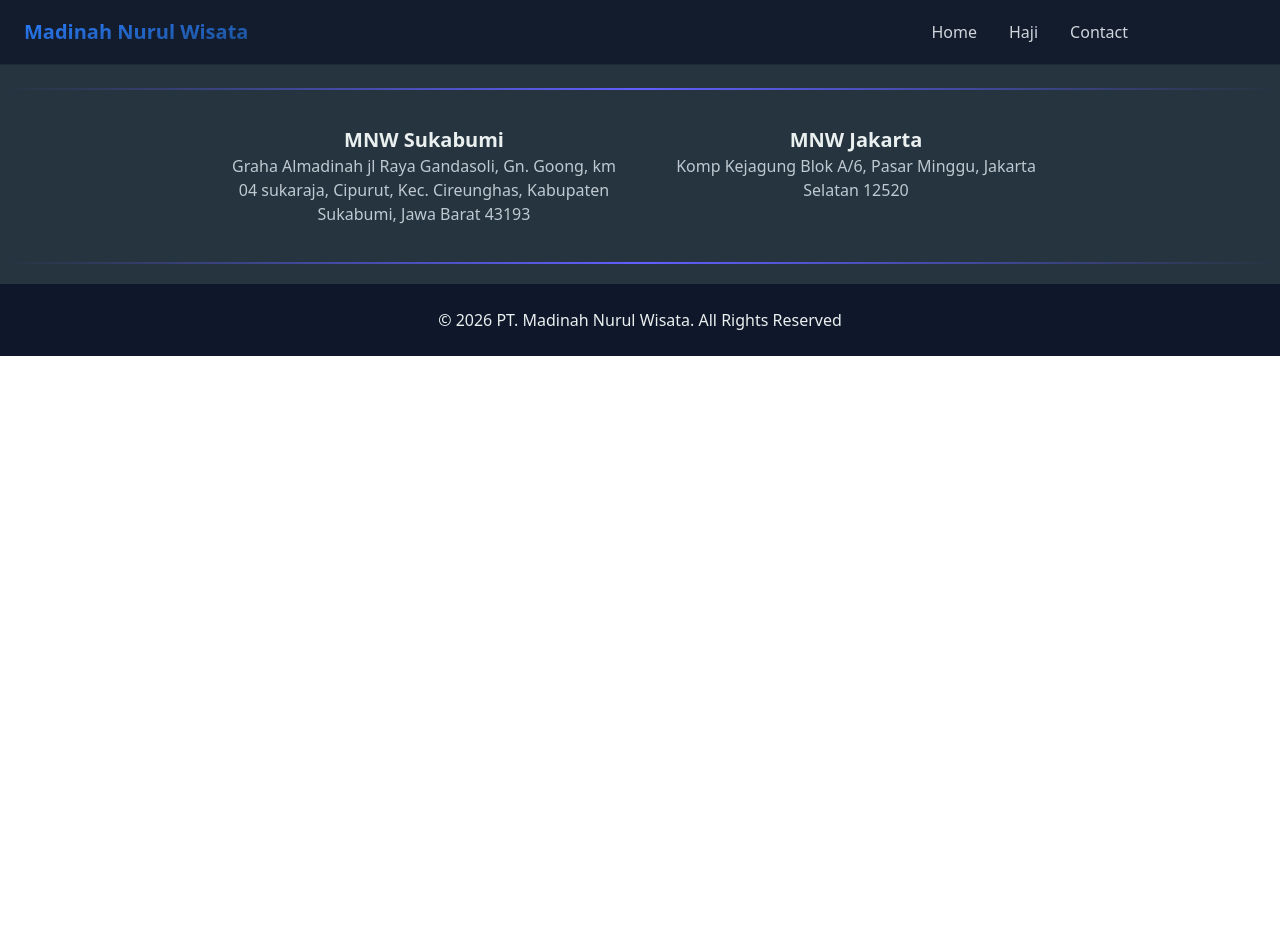
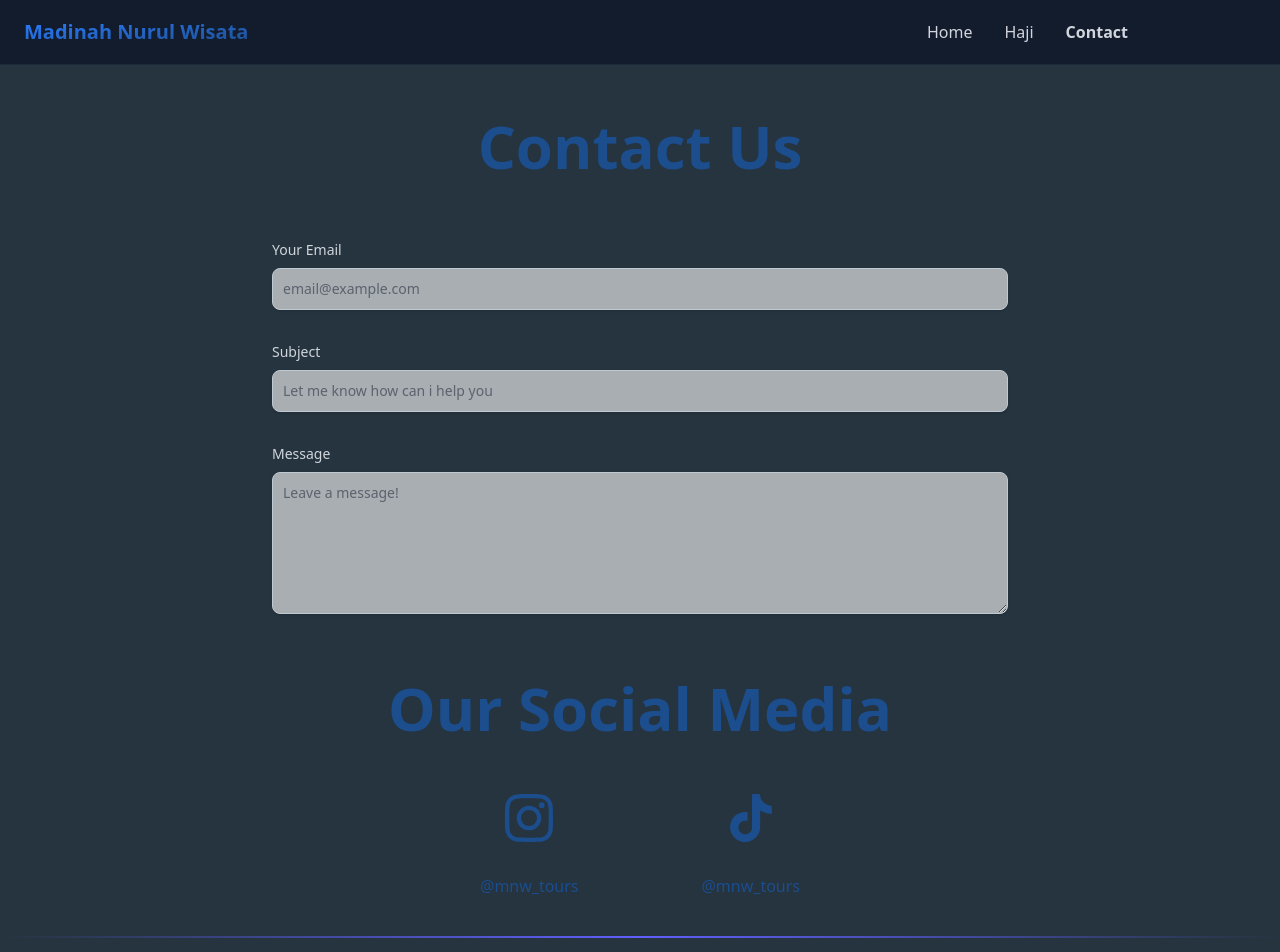
Before and after one commit to darwisyf/mnw-tours, a Vue app: page /Contacts in a window 1280 px wide. Shown: the top 952 px of the page. Before the commit the page ends 800 px from the top, so only its background shows below. Built offline with nearby package versions, Linux system fonts and the light colour scheme; some icons are missing.

Commit message:
added contacts and some changes

```diff
--- a/src/App.vue
+++ b/src/App.vue
@@ -1,17 +1,16 @@
 <template>
-  <div class="h-max bg-primary dark:bg-primary-dark">
-    <Navbar />
-    <main class="pt-17">
+  <div class="min-h-screen bg-primary dark:bg-primary-dark flex flex-col">
+    <header>
+      <Navbar />
+    </header>
+    <main class="pt-17 flex-1">
       <RouterView />
     </main>
-    <Divider />
     <Address />
-    <Divider />
     <Footer />
   </div>
 </template>
 <script setup>
-import Divider from "./components/Divider.vue";
 import Navbar from "./components/Navbar.vue";
 import Address from "./layouts/Address.vue";
 import Footer from "./layouts/Footer.vue";
--- a/src/components/Card.vue
+++ b/src/components/Card.vue
@@ -3,7 +3,7 @@
     class="w-min p-1 bg-linear-to-r hover:bg-linear-to-l from-blue-500 to-tertiary rounded-[20px] group transition hover:scale-105"
   >
     <div
-      class="p-4 flex w-xs sm:w-md md:w-lg h-24 items-center rounded-2xl bg-white dark:bg-secondary"
+      class="p-4 flex w-xs md:w-sm lg:w-md h-24 items-center rounded-2xl bg-white dark:bg-secondary"
     >
       <!-- Visual -->
       <div class="gap-4 shrink-0">
--- /dev/null
+++ b/src/components/Inputs.vue
@@ -0,0 +1,54 @@
+<template>
+  <div class="relative z-10">
+    <label
+      :for="id"
+      class="block mb-2 text-sm font-medium text-gray-900 dark:text-gray-300"
+    >
+      {{ label }}
+    </label>
+    <component
+      :is="type === 'textarea' ? 'textarea' : 'input'"
+      :id="id"
+      :rows="type === 'textarea' ? rows : undefined"
+      :placeholder="placeholder"
+      :value="modelValue"
+      @input="updateValue"
+      class="shadow-sm text-gray-900 text-sm rounded-lg block w-full p-2.5 focus:ring-primary-500 focus:border-primary-500 border border-secondary dark:bg-[#ffffff99] bg-secondary hover:border-tertiary transition"
+    >
+    </component>
+  </div>
+</template>
+<script setup>
+defineProps({
+  modelValue: {
+    type: String,
+    default: "",
+  },
+  id: {
+    type: String,
+    required: true,
+  },
+  label: {
+    type: String,
+    required: true,
+  },
+  type: {
+    type: String,
+    default: "text",
+  },
+  placeholder: {
+    type: String,
+    default: "",
+  },
+  rows: {
+    type: Number,
+    default: 4,
+  },
+});
+
+const emit = defineEmits(["update:modelValue"]);
+
+const updateValue = (event) => {
+  emit("update:modelValue", event.target.value);
+};
+</script>
--- a/src/layouts/About.vue
+++ b/src/layouts/About.vue
@@ -9,7 +9,7 @@
       loading="lazy"
     />
 
-    <div>
+    <div class="text-center md:text-start">
       <h2 class="text-3xl font-bold mb-4 text-tertiary dark:text-primary">
         About Us
       </h2>
@@ -20,7 +20,7 @@
         explicabo!
       </p>
 
-      <div class="grid  gap-3">
+      <div class="grid gap-3 justify-center md:justify-start">
         <Card v-for="(item, index) in abouts" :key="index" v-bind="item" />
       </div>
     </div>
--- a/src/layouts/Address.vue
+++ b/src/layouts/Address.vue
@@ -1,21 +1,28 @@
 <template>
+  <Divider />
+
   <section class="grid md:flex justify-center">
     <div
       v-for="element in addresses"
       :key="element.id"
       class="max-w-sm mx-6 my-4"
     >
-      <!-- City -->
+      <!-- Branch Title -->
       <h3 class="font-bold text-xl text-tertiary dark:text-primary text-center">
         {{ element.title }}
       </h3>
       <!-- Full Address -->
-      <p class="text-center text-gray-800 dark:text-secondary">{{ element.description }}</p>
+      <p class="text-center text-gray-800 dark:text-secondary">
+        {{ element.description }}
+      </p>
     </div>
   </section>
+
+  <Divider />
 </template>
 <script setup>
 import { ref } from "vue";
+import Divider from "../components/Divider.vue";
 
 const addresses = ref([
   {
--- a/src/layouts/Footer.vue
+++ b/src/layouts/Footer.vue
@@ -1,8 +1,25 @@
 <template>
-  <div class="relative w-full bg-white dark:bg-[#0f172a]">
-    <h4 class="text-tertiary dark:text-primary text-center py-6">
-      © 2026 PT. Madinah Nurul Wisata. All Rights Reserved
-    </h4>
-  </div>
+  <footer
+    class="relative w-full bg-white dark:bg-[#0f172a] flex justify-between items-center px-8"
+  >
+    <div class="flex items-center gap-3">
+      <div>
+        <img :src="logoPic" alt="Logo" class="w-10" loading="lazy" />
+      </div>
+      <div class="text-tertiary dark:text-primary">
+        <p>Izin Haji: KMA No. 41/2024</p>
+        <p>Izin Umroh: 91203190614630002</p>
+      </div>
+    </div>
+    <div class="">
+      <h4 class="text-tertiary dark:text-primary text-center py-6">
+        © {{ year }} PT. Madinah Nurul Wisata. All Rights Reserved
+      </h4>
+    </div>
+  </footer>
 </template>
-<script></script>
+<script setup>
+import logoPic from "../assets/images/logo-kemenag-png-1png.png";
+
+const year = new Date().getFullYear();
+</script>
--- a/src/layouts/Testimony.vue
+++ b/src/layouts/Testimony.vue
@@ -1,7 +1,7 @@
 <template>
   <section class="h-min">
     <SectionHeader title="Testimony" />
-    <div class="max-w-6xl mx-auto grid gap-3 md:gap-8 md:grid-cols-2 mt-12">
+    <div class="max-w-6xl mx-auto grid gap-3 md:gap-6 md:grid-cols-2 mt-12">
       <div
         v-for="element in testimonies"
         :key="element.id"
--- a/src/router/index.js
+++ b/src/router/index.js
@@ -2,13 +2,13 @@ import { createRouter, createWebHistory } from "vue-router";
 
 const Home = () => import("../views/Home.vue");
 const Haji = () => import("../views/Haji.vue");
-// const Contacts = () => import("../views/Contacts.vue");
+const Contacts = () => import("../views/Contacts.vue");
 
 export default createRouter({
   history: createWebHistory(import.meta.env.BASE_URL),
   routes: [
     { path: "/", name: "Home", component: Home },
     { path: "/Haji", name: "Haji", component: Haji },
-    // { path: "/Contacts", name: "Contacts", component: Contacts },
+    { path: "/Contacts", name: "Contacts", component: Contacts },
   ],
 });
--- /dev/null
+++ b/src/views/Contacts.vue
@@ -0,0 +1,74 @@
+<template>
+  <div class="min-h-screen mt-12">
+    <SectionHeader title="Contact Us" />
+    <div class="py-8 lg:py-16 px-4 mx-auto max-w-3xl">
+      <form class="space-y-8" @submit.prevent="sendEmail">
+        <div v-for="(item, index) in inputs" :key="index">
+          <Inputs
+            :id="item.id"
+            :label="item.label"
+            :type="item.type"
+            :placeholder="item.placeholder"
+            :rows="item.rows"
+            v-model="form[item.id]"
+          />
+        </div>
+      </form>
+    </div>
+    <SectionHeader title="Our Social Media" />
+    <div class="w-1/4 flex justify-between mx-auto mt-6">
+      <div
+        class="grid hover:scale-110 transition text-tertiary hover:text-pink-500"
+      >
+        <a href="https://www.instagram.com/mnw_tours" class="my-4 mx-auto p-4">
+          <Icon icon="simple-icons:instagram" class="text-5xl" />
+        </a>
+        <p>@mnw_tours</p>
+      </div>
+      <div
+        class="grid hover:scale-110 transition text-tertiary hover:text-red-400"
+      >
+        <a href="https://www.tiktok.com/@mnw_tours" class="my-4 mx-auto p-4">
+          <Icon icon="simple-icons:tiktok" class="text-5xl" />
+        </a>
+        <p>@mnw_tours</p>
+      </div>
+    </div>
+  </div>
+</template>
+<script setup>
+import SectionHeader from "../layouts/SectionHeader.vue";
+import Inputs from "../components/Inputs.vue";
+import { ref, reactive } from "vue";
+import { Icon } from "@iconify/vue";
+
+const form = reactive({
+  email: "",
+  subject: "",
+  message: "",
+});
+
+const inputs = ref([
+  {
+    id: "email",
+    label: "Your Email",
+    type: "email",
+    placeholder: "email@example.com",
+    rows: undefined,
+  },
+  {
+    id: "subject",
+    label: "Subject",
+    type: "text",
+    placeholder: "Let me know how can i help you",
+    rows: undefined,
+  },
+  {
+    id: "message",
+    label: "Message",
+    type: "textarea",
+    placeholder: "Leave a message!",
+    rows: 6,
+  },
+]);
+</script>
--- a/src/views/Haji.vue
+++ b/src/views/Haji.vue
@@ -1,5 +1,5 @@
 <template>
-  <section id="services" class="relative w-full mx-auto min-h-screen mt-20">
+  <div id="services" class="relative w-full mx-auto min-h-screen mt-20">
     <SectionHeader title="Services" />
     <div class="grid grid-cols-1 lg:grid-cols-3 justify-center">
       <div class="mt-16" v-for="(service, index) in services" :key="index">
@@ -10,7 +10,7 @@
         />
       </div>
     </div>
-  </section>
+  </div>
 </template>
 <script setup>
 import ProductCard from "../components/ProductCard.vue";
--- a/src/views/Home.vue
+++ b/src/views/Home.vue
@@ -1,9 +1,9 @@
 <template>
-  <section class="min-h-screen">
+  <div class="min-h-screen">
     <HeroSection />
     <About />
     <Testimony />
-  </section>
+  </div>
 </template>
 
 <script setup>
```
Also changed, not shown: src/assets/images/logo-kemenag-png-1png.png (added), src/assets/istockphoto-1413766112-612x612.jpg (deleted).
